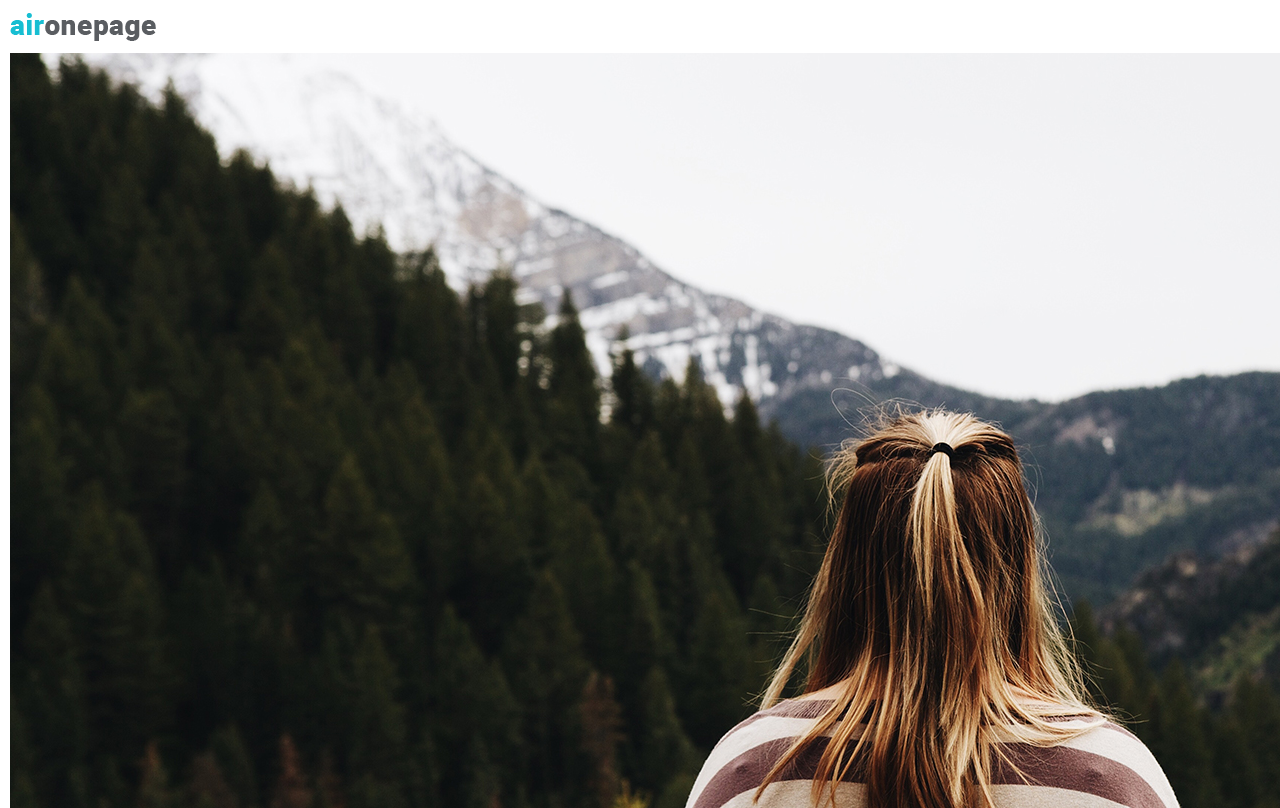
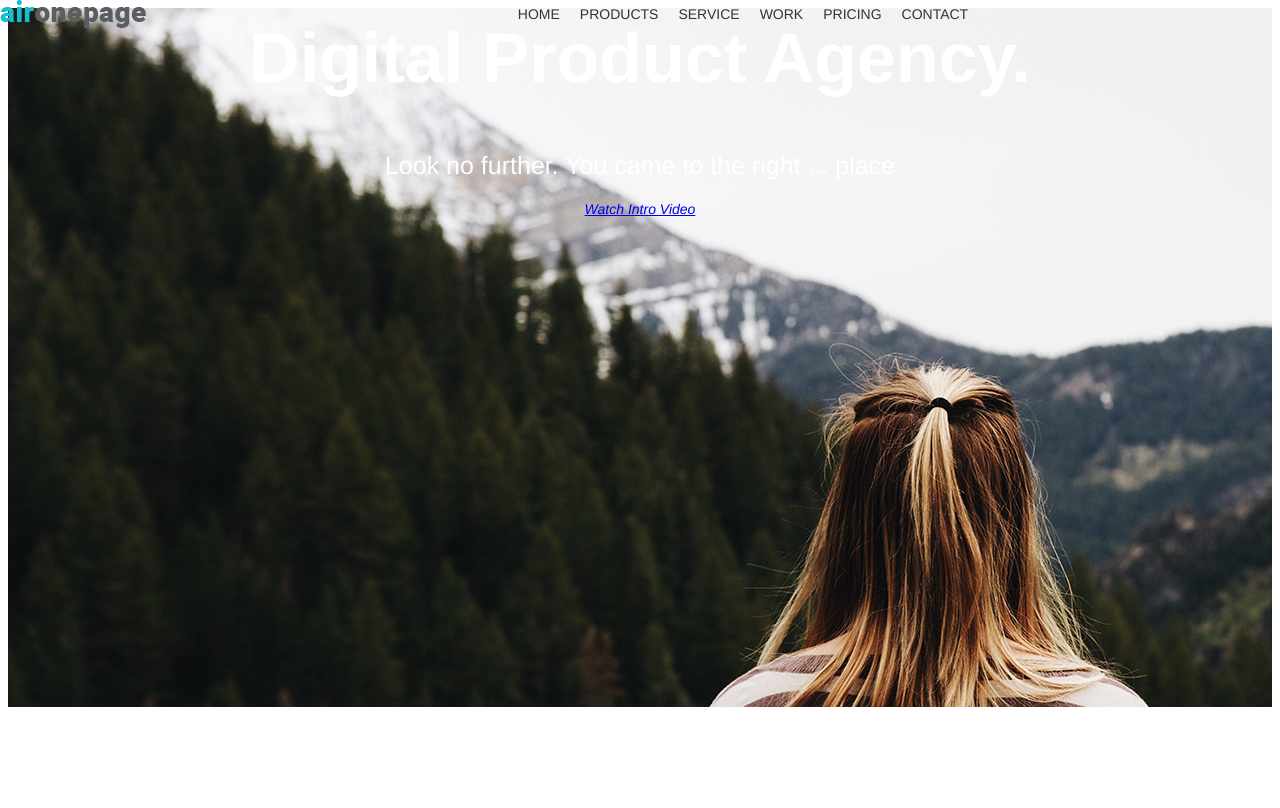
Before and after one commit to FetterDev/verstka, a plain HTML site: page project/index.html in a window 1280 px wide. Drawn offline with Linux system fonts and the light colour scheme.

Commit message:
Add files via upload

```diff
--- a/project/index.html
+++ b/project/index.html
@@ -6,47 +6,32 @@
     <link rel="stylesheet" href="style.css">
   </head>
 <body>
-    <div class= "wrapper">
   <header class="header">
+    <nav class="navbar">
       <div class="container">
-          <div class="header__body"
-            <a href="#" class="headr__logl">
-                <img src="logo-dark.png" alt=" ">
-            </a>
-            <div class="header__burger" >
-                <span></span>
+       <img src="images/logo-dark.png" />
+       <ul class=" link_list ">
+        <li>  <a href="#" class="nav_liststyle"></a>   HOME </li>
+        <li>  <a href="#" class="nav_liststyle"></a>   PRODUCTS</li>
+        <li>  <a href="#" class="nav_liststyle"></a>   SERVICE</li>
+        <li>  <a href="#" class="nav_liststyle"></a>   WORK </li>
+        <li>  <a href="#" class="nav_liststyle"></a>   PRICING </li>
+        <li>  <a href="#" class="nav_liststyle"></a>   CONTACT</li>
+       </ul>
       </div>
-              <nav class="header__menu">
-                  <ul class="header__list">
-                    <li>
-                      <a href="#" class="header__link">HOME</a>
-                    </li>
-                    <li>
-                      <a href="#" class="header__link">PRODUCTS</a>
-                    </li>
-                    <li>
-                      <a href="#" class="header__link">SERVICE</a>
-                    </li>
-                    <li>
-                      <a href="#" class="header__link">WORK</a>
-                    </li>
-                    <li>
-                      <a href="#" class="header__link">PRICING</a>
-                    </li>
-                    <li>
-                      <a href="#" class="header__link">CONTACT</a>
-                    </li>
-                  </ul>
     </nav>
+  </header>
+
+<div class="content">
+    <div class=promoblock style="background-image: url(images/toppic.jpg);">
+    <div class="cont">
+      <h1 class=" promoblocktitle"> Digital Product Agency.</h1>
+      <p>Look no further. You came to the right ... place</p>
+
+      <a href="https://www.youtube.com/watch?v=0qisGSwZym4" title="Intro Video"><i class="btn-icon ">Watch Intro Video </i> </a>
     </div>
-          <img src="toppic.jpg" alt="">
     </div>
-      </header>
 </div>
-<!-- jquery--->
-<script src="https://code.jquery-3.4.1.slim.min.js"> </script>
-<!-- js --->
-<script src="js/script.js">     </script>
 </body>
 <footer>
 </footer>
--- a/project/style.css
+++ b/project/style.css
@@ -1,10 +1,28 @@
-html,body{
-height:100%;
-font-family: sans-serif;
+body {
+    font-family: "Helvetica Neue",Helvetica,Arial,sans-serif;
+    font-size: 14px;
+    line-height: 1.42857143;
+    color: #333;
+    background-color: #fff;
 }
-.wrapper{
-max-width: 1170px;
+
+li {
+    list-style-type: none;
+    margin: 0px 0px 0px 20px;
+}
+.container{
     max-height: 95px;
+    display: flex;
+    margin: auto;
+    justify-content: space-between;
+
+}
+.navbar{
+    display: table;
+    justify-self: space-around  ;
+    max-height: 98px;
+    width: 100%;
+
 }
 .header{
     position: fixed;
@@ -13,38 +31,75 @@ position: fixed;
     left:0;
     z-index: 50;
 }
-.container{
-max-width: 1140px;
-margin: 0, auto;
-padding: 0px 10px;
+.nav-liststyle{
+    list-style-type: none;
+    padding:20px;
+    font: 13px , sans-cerif;
+    font: white;
 }
-.header : before{
-content: ;
-position: absolute;
-top:0;
-left:0;
-width: 100%;
-height: 100%;
-background-color: #333333;
+.link_list{
+    display:flex;
+    margin: auto;
 }
-.header__body{
-position: relative;
-z-index: 2;
-display:flex;
-justify-content: space-between;
-max-height: 95;
-align-items: center;
-}
-.header__list{
+.content{
 display: flex;
 }
-.header__list li{
-  list-style:  none;
-  margin: 0px 0px 0px 20px;
+.promoblock{
+display: flex;
+
+margin: auto;
+height: 699px;
+flex-grow: 1;
+
 }
-.header__link{
-  color: #ffffff;
-  text-transform: uppercase;
-  font-size: 18px;
-  text-decoration: none;
+
+.promoblock h1{
+    font-size: 70px;
+    color: #fff;
+    margin: 0 0 15px;
+
 }
+.promoblock p{
+    font-size: 25px;
+    color: #fff;
+    margin-bottom: 15px;
+}
+.btn-white-bg {
+    color: #515769;
+    background: #fff;
+    border-color: transparent;
+    border-width: 0;
+}
+.btn-theme {
+    position: relative;
+    display: inline-block;
+    background-image: none;
+    border-style: solid;
+    white-space: nowrap;
+    vertical-align: middle;
+    -ms-touch-action: manipulation;
+    touch-action: manipulation;
+    cursor: pointer;
+    -webkit-user-select: none;
+    -moz-user-select: none;
+    -ms-user-select: none;
+    user-select: none;
+}
+.btn-icon icon-control-play{
+    font-size: 15px;
+    font-weight: 600;
+    padding: 20px 30px;
+
+}
+
+.cont{
+        display: flex;
+        flex-direction: column;
+        align-content: center;
+        align-items: center;
+        margin-left: auto;
+        margin-right: auto;
+        padding-right: 15px;
+        padding-left: 15px;
+
+}
```
Also changed, not shown: project/images/logo-dark.png (added), project/images/logo.png (added), project/images/toppic.jpg (added). Lines whose indentation alone changed are shown as unchanged.
